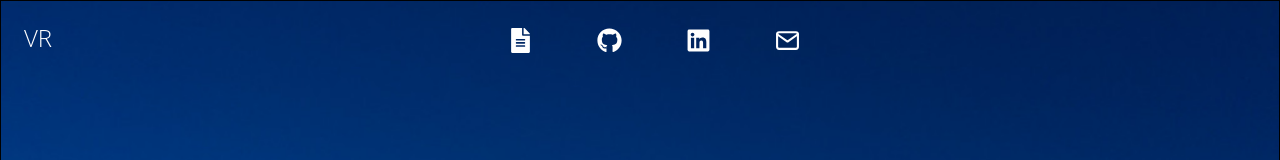
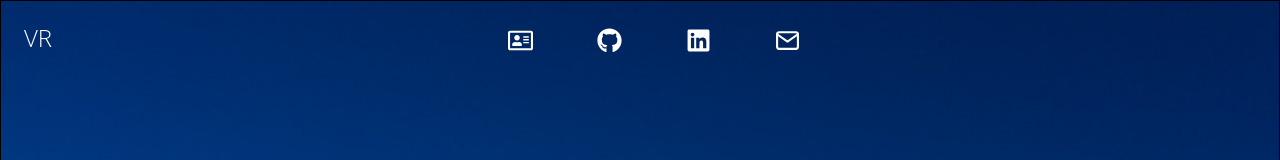
Before and after one commit to vishankrug/personal-website, a React (Create React App) app: page / in a window 1280 px wide. Shown: the top 160 px of the page. Built offline with nearby package versions, Linux system fonts and the light colour scheme.

Commit message:
resume icon change

```diff
--- a/src/Navbar.js
+++ b/src/Navbar.js
@@ -1,6 +1,6 @@
 import React, { useState } from 'react';
 import { RightNav } from './RightNav';
-import { FaGithub, FaLinkedin, FaFileAlt } from "react-icons/fa";
+import { FaGithub, FaLinkedin, FaFileAlt, FaRegAddressCard } from "react-icons/fa";
 import { FiMail } from "react-icons/fi";
 
 export function NavBar(){
@@ -27,7 +27,7 @@ export function NavBar(){
         <RightNav state={dropdownOpen} setDropdownOpen={setDropdownOpen}/>
         <ul className="list-unstyled">
         <li className="navbar-list navbar-navlink">
-          <a href="./Vishank_Rughwani_Resume.pdf">{<FaFileAlt className="navbarIcon"/>}</a>
+          <a href="./Vishank_Rughwani_Resume.pdf">{<FaRegAddressCard className="navbarIcon"/>}</a>
         </li>
         <li className="navbar-list navbar-navlink">
           <a href="https://github.com/vishankrug">{<FaGithub className="navbarIcon" />}</a>
```
Also changed, not shown: 1 other file (tests, documents, lock files or other folders).
